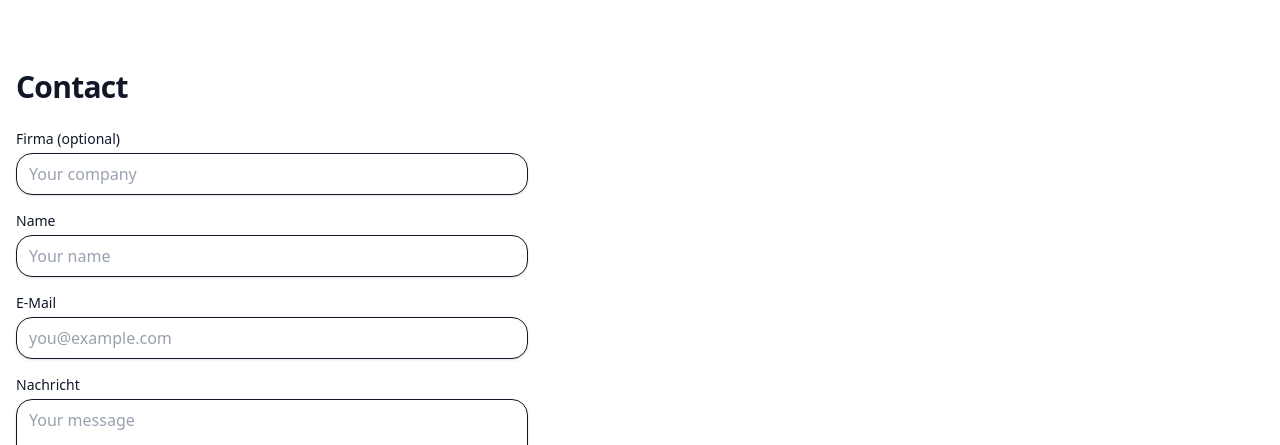
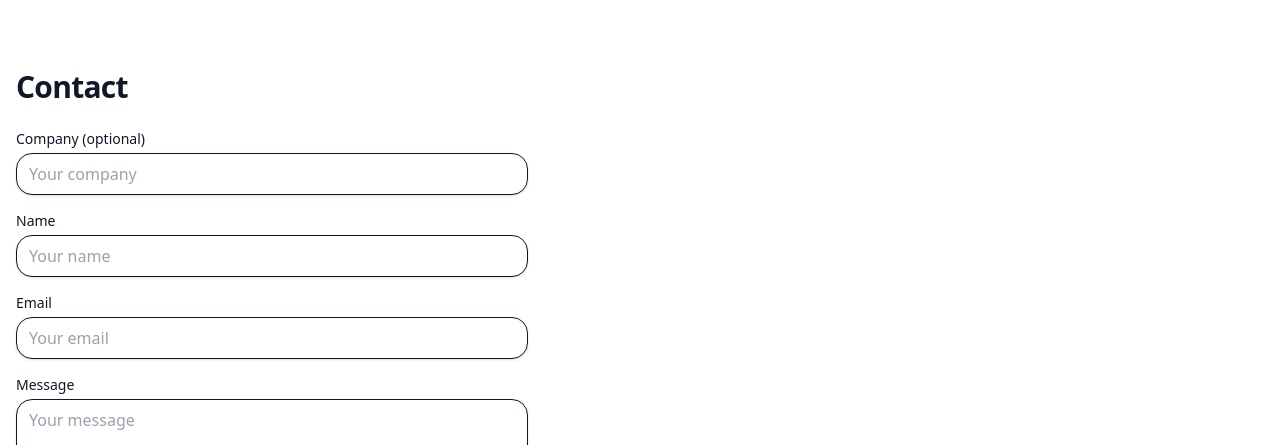
Before and after one commit to Khambazarov/homepage, a React (Vite) app: page / in a window 1280 px wide. Shown: the part 2100-2545 px from the top of the page. Built offline with nearby package versions, Linux system fonts and the light colour scheme; no server answers.

Commit message:
feat(contact): localize placeholders and fix a11y key

```diff
--- a/src/components/ContactForm.tsx
+++ b/src/components/ContactForm.tsx
@@ -1,4 +1,5 @@
 import { useEffect, useRef, useState } from "react";
+import { useTranslation } from "react-i18next";
 import { Alert } from "./Alert";
 
 type State = "idle" | "loading" | "ok" | "err";
@@ -16,6 +17,7 @@ declare global {
 }
 
 export function ContactForm() {
+  const { t } = useTranslation();
   const [state, setState] = useState<State>("idle");
   const [token, setToken] = useState<string | null>(null);
   const [showToast, setShowToast] = useState<null | "ok" | "err">(null);
@@ -191,70 +193,74 @@ export function ContactForm() {
       onSubmit={onSubmit}
       className="grid gap-4 max-w-lg"
       noValidate
+      aria-label={t("contact.a11y.formLabel", "Contact form")}
     >
       {/* Toast/Alert oben */}
       {showToast === "ok" && (
         <Alert kind="success" onClose={() => setShowToast(null)}>
-          Thanks! I’ll get back to you soon.
+          {t("contact.status.success")}
         </Alert>
       )}
       {showToast === "err" && (
         <Alert kind="error" onClose={() => setShowToast(null)}>
-          Sending failed. Please check the captcha and try again.
+          {t("contact.status.error")}
         </Alert>
       )}
 
       {/* Firma */}
       <label className="grid gap-1">
-        <span className="text-sm">Firma (optional)</span>
+        <span className="text-sm">{t("contact.labels.company")}</span>
         <input
           name="company"
           autoComplete="organization"
           className="input"
-          placeholder="Your company"
-          aria-label="Company"
+          placeholder={t("contact.placeholders.company")}
+          aria-required="false"
+          aria-label={t("contact.labels.company")}
         />
       </label>
 
       {/* Name */}
       <label className="grid gap-1">
-        <span className="text-sm">Name</span>
+        <span className="text-sm">{t("contact.labels.name")}</span>
         <input
           name="name"
           required
           autoComplete="name"
           className="input"
-          placeholder="Your name"
-          aria-label="Name"
+          placeholder={t("contact.placeholders.name")}
+          aria-required="true"
+          aria-label={t("contact.labels.name")}
         />
       </label>
 
       {/* E-Mail */}
       <label className="grid gap-1">
-        <span className="text-sm">E-Mail</span>
+        <span className="text-sm">{t("contact.labels.email")}</span>
         <input
           name="email"
           type="email"
           required
           autoComplete="email"
           className="input"
-          placeholder="you@example.com"
-          aria-label="Email"
+          placeholder={t("contact.placeholders.email")}
+          aria-required="true"
+          aria-label={t("contact.labels.email")}
         />
       </label>
 
       {/* Nachricht */}
       <label className="grid gap-1">
-        <span className="text-sm">Nachricht</span>
+        <span className="text-sm">{t("contact.labels.message")}</span>
         <textarea
           name="message"
           required
           className="input min-h-32"
-          placeholder="Your message"
           rows={8}
           minLength={10}
+          placeholder={t("contact.placeholders.message")}
           aria-required="true"
-          aria-label="Message"
+          aria-label={t("contact.labels.message")}
         />
       </label>
 
@@ -271,9 +277,7 @@ export function ContactForm() {
       {/* Turnstile-Widget (lazy gerendert wenn im Viewport) */}
       <div className="mt-2" aria-live="polite" aria-busy={state === "loading"}>
         <div ref={widgetRef} className="cf-turnstile" />
-        <p className="sr-only">
-          This form is protected by Cloudflare Turnstile to prevent spam.
-        </p>
+        <p className="sr-only">{t("contact.a11y.turnstileNote")}</p>
       </div>
 
       <div className="flex items-center gap-3">
@@ -283,11 +287,13 @@ export function ContactForm() {
           disabled={state === "loading"}
           aria-busy={state === "loading"}
         >
-          {state === "loading" ? "Sending…" : "Send"}
+          {state === "loading"
+            ? t("contact.actions.sending")
+            : t("contact.actions.send")}
         </button>
 
         <a className="link" href="mailto:contact@khambazarov.dev">
-          Prefer email? contact@khambazarov.dev
+          {t("contact.actions.preferEmail")} contact@khambazarov.dev
         </a>
       </div>
     </form>
```
